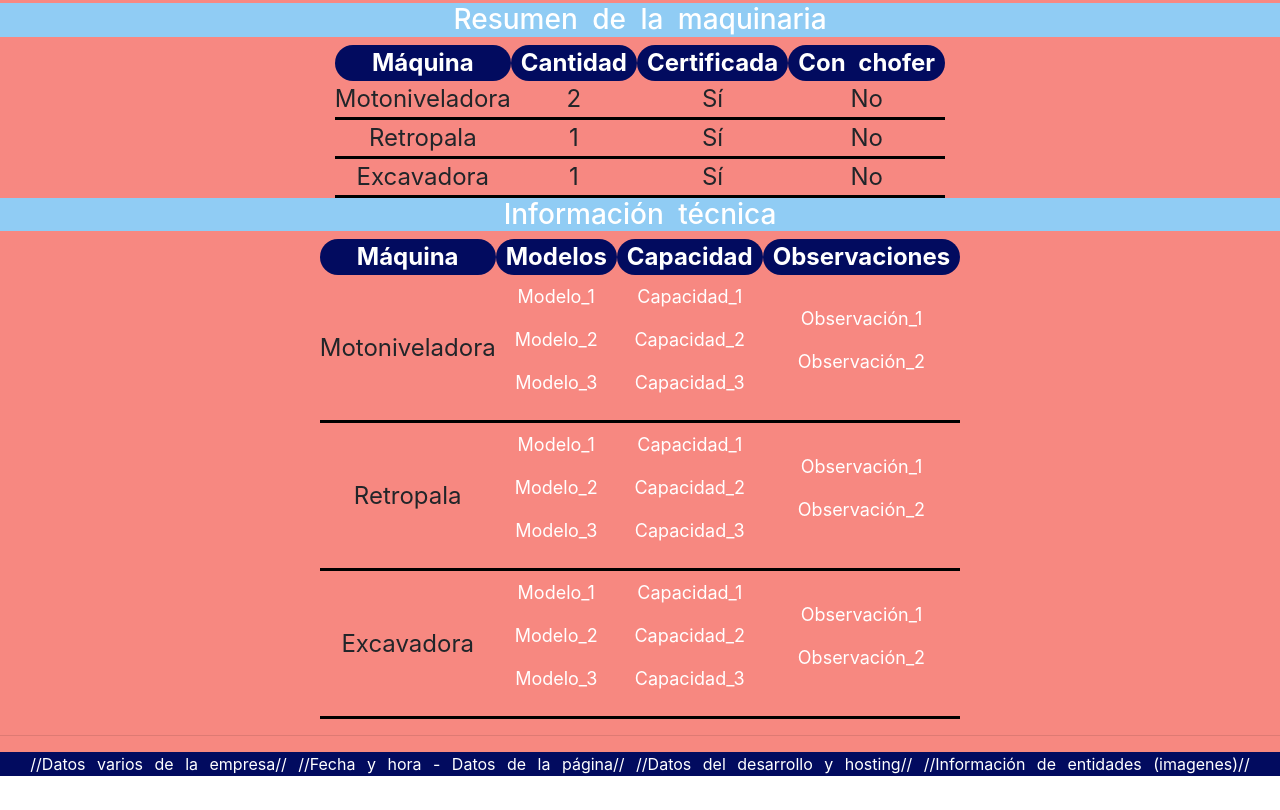
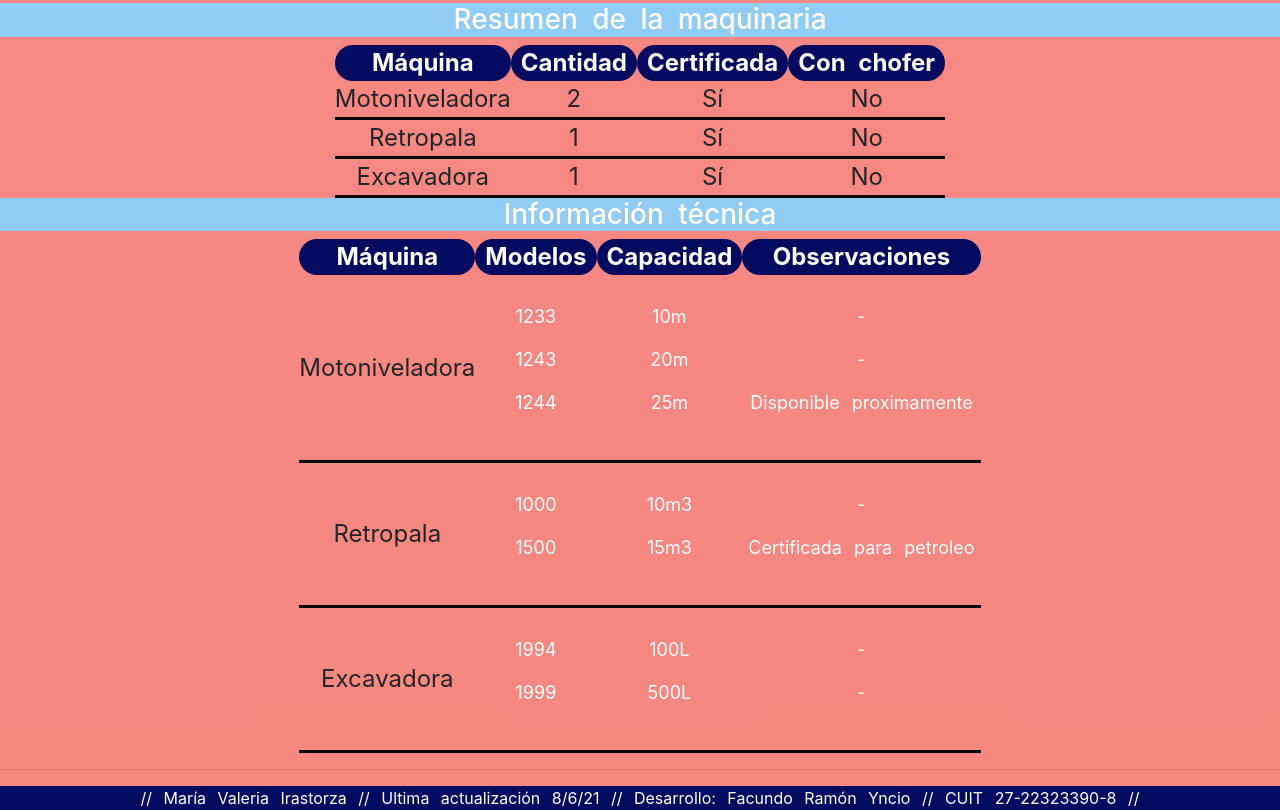
Before and after one commit to facundo-yncio/idea-FacundoYncio-final, a website: page maquinas.html in a window 1280 px wide. Shown: the part 2883-3693 px from the top of the page. Before the commit the page ends 3659 px from the top, so only its background shows below. Drawn offline with nearby package versions, Linux system fonts and the light colour scheme.

Commit message:
Final commit

```diff
--- a/maquinas.html
+++ b/maquinas.html
@@ -3,10 +3,8 @@
 <head>
     <link rel="stylesheet" href="sass/css/main.css"> <!--Carga de estilo CSS externo-->
     <meta charset="UTF-8">
-	<title>El Nacimiento</title>
-
+    <title>El Nacimiento - Máquinas viales</title>
     <meta name="viewport" content="width=device-width, initial-scale=1">
-
     <!--Carga de fuentes web-->
     <link rel="preconnect" href="https://fonts.gstatic.com">
     <link href="https://fonts.googleapis.com/css2?family=Parisienne&family=Roboto:wght@300&display=swap" rel="stylesheet">
@@ -14,11 +12,13 @@
     <link href="https://fonts.googleapis.com/css2?family=Indie+Flower&display=swap" rel="stylesheet">
     <link href="https://fonts.googleapis.com/css2?family=Merienda&display=swap" rel="stylesheet">
     <!--Fin de carga de fuentes web-->
-
+    <!--SEO-->
+    <meta name="description" content="Máquinas viales para operaciones petroleras.">
+    <meta name="keywords"  content="MÁQUINAS VIALES, EXCAVADORA, RETROEXCAVADORA, RETROPALA, MOTONIVELADORAS, PETROLEO, INDUSTRIA, NACIMIENTO">
+    <!--Fin SEO-->
     <!--Carga Bootstrap-->
     <link rel="stylesheet" href="https://maxcdn.bootstrapcdn.com/bootstrap/4.5.2/css/bootstrap.min.css">
     <!--Fin de carga Bootstrap-->
-
 </head>
 <body>
     <header>
@@ -106,62 +106,59 @@
                     <tr>
                         <td>Motoniveladora</td>
                         <td><ol>
-                            <li>Modelo_1</li><br>
-                            <li>Modelo_2</li><br>
-                            <li>Modelo_3</li>
+                            <li>1233</li><br>
+                            <li>1243</li><br>
+                            <li>1244</li>
                         </ol></td>
                         <td><ol>
-                            <li>Capacidad_1</li><br>
-                            <li>Capacidad_2</li><br>
-                            <li>Capacidad_3</li>
+                            <li>10m</li><br>
+                            <li>20m</li><br>
+                            <li>25m</li>
                         </ol></td>
                         <td><ul>
-                            <li>Observación_1</li><br>
-                            <li>Observación_2</li>
+                            <li>-</li><br>
+                            <li>-</li><br>
+                            <li>Disponible proximamente</li>
                         </ul></td>
                     </tr>
                     <tr>
                         <td>Retropala</td>
                         <td><ol>
-                            <li>Modelo_1</li><br>
-                            <li>Modelo_2</li><br>
-                            <li>Modelo_3</li>
+                            <li>1000</li><br>
+                            <li>1500</li>
                         </ol></td>
                         <td><ol>
-                            <li>Capacidad_1</li><br>
-                            <li>Capacidad_2</li><br>
-                            <li>Capacidad_3</li>
+                            <li>10m3</li><br>
+                            <li>15m3</li>
                         </ol></td>
                         <td><ul>
-                            <li>Observación_1</li><br>
-                            <li>Observación_2</li>
+                            <li>-</li><br>
+                            <li>Certificada para petroleo</li>
                         </ul></td>
                     </tr>
                     <tr>
                         <td>Excavadora</td>
                         <td><ol>
-                            <li>Modelo_1</li><br>
-                            <li>Modelo_2</li><br>
-                            <li>Modelo_3</li>
+                            <li>1994</li><br>
+                            <li>1999</li>
                         </ol></td>
                         <td><ol>
-                            <li>Capacidad_1</li><br>
-                            <li>Capacidad_2</li><br>
-                            <li>Capacidad_3</li>
+                            <li>100L</li><br>
+                            <li>500L</li>
                         </ol></td>
                         <td><ul>
-                            <li>Observación_1</li><br>
-                            <li>Observación_2</li>
+                            <li>-</li><br>
+                            <li>-</li>
                         </ul></td>
                     </tr>
                 </table>
             </section>
             <hr>
     <footer>
-        //Datos varios de la empresa//
-        //Fecha y hora - Datos de la página//
-        //Datos del desarrollo y hosting//
-        //Información de entidades (imagenes)//
+        // María Valeria Irastorza
+        // Ultima actualización 8/6/21
+        // Desarrollo: Facundo Ramón Yncio
+        // CUIT 27-22323390-8 //
     </footer>
 </body>
 
```
Also changed, not shown: camiones.html (+23 -23 lines), contacto.html (+9 -9 lines), empresa.html (+9 -9 lines), index.html (+9 -9 lines), trailers.html (+27 -24 lines), imagenes/camioncarga.jpeg (added). Lines whose indentation alone changed are shown as unchanged.
